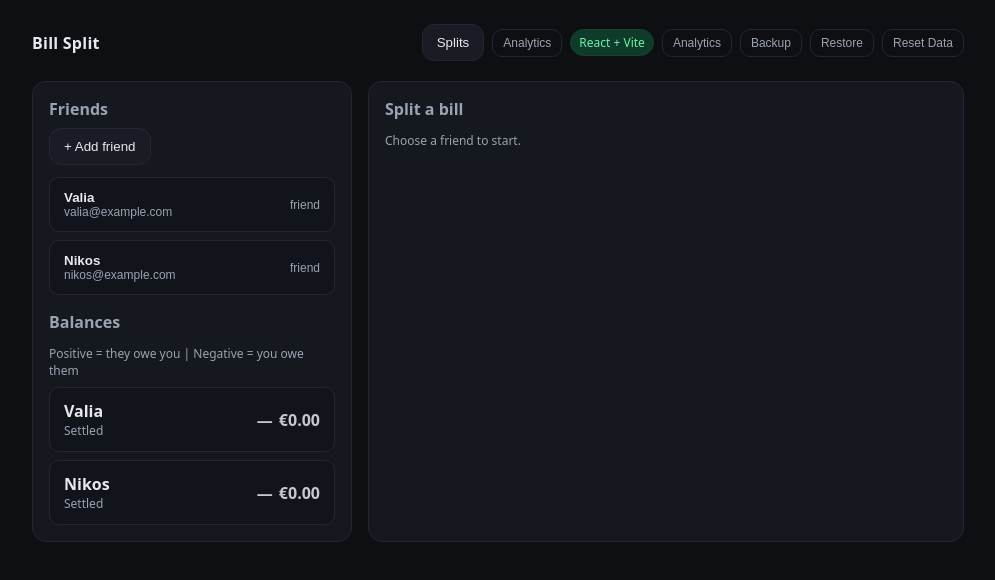
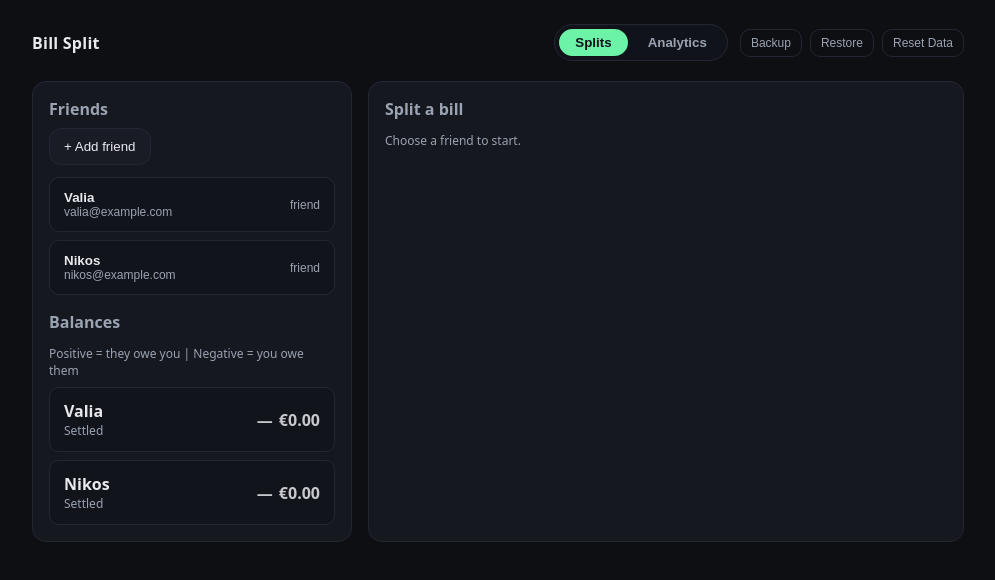
Before and after one commit to tasosbeast/bill-split, a React (Vite) app: page / in a window 1280 px wide. Shown: the top 580 px of the page, without its empty margins (142-1137 px from the left). Built offline with nearby package versions, Linux system fonts and the light colour scheme.

Commit message:
Remove header tech stack badge

```diff
--- a/src/features/legacyApp/LegacyAppShell.tsx
+++ b/src/features/legacyApp/LegacyAppShell.tsx
@@ -95,7 +95,6 @@ export default function LegacyAppShell(): JSX.Element {
     [addTransaction]
   );
 
-  const openAnalytics = useCallback(() => setActiveView("analytics"), []);
   const navigateHome = useCallback(() => setActiveView("home"), []);
 
   const openRestoreModal = useCallback(() => setShowRestoreModal(true), []);
@@ -224,38 +223,37 @@ export default function LegacyAppShell(): JSX.Element {
       ) : null}
       <header className="header">
         <div className="brand">Bill Split</div>
-        <div className="row gap-8 flex-wrap">
-          <nav className="row gap-8" aria-label="Primary navigation">
+        <div className="header-controls">
+          <nav className="segmented-control" aria-label="Primary navigation">
             <button
               type="button"
-              className={activeView === "home" ? "button" : "btn-ghost"}
+              className={
+                "segmented-control__btn" +
+                (activeView === "home" ? " segmented-control__btn--active" : "")
+              }
+              aria-current={activeView === "home" ? "page" : undefined}
               onClick={() => setActiveView("home")}
             >
               Splits
             </button>
             <button
               type="button"
-              className={activeView === "analytics" ? "button" : "btn-ghost"}
+              className={
+                "segmented-control__btn" +
+                (activeView === "analytics"
+                  ? " segmented-control__btn--active"
+                  : "")
+              }
+              aria-current={activeView === "analytics" ? "page" : undefined}
               onClick={() => setActiveView("analytics")}
             >
               Analytics
             </button>
           </nav>
 
-          <span className="badge">React + Vite</span>
-
-          {activeView === "home" && (
+          <div className="action-group" role="group" aria-label="Data actions">
             <button
-              className="button btn-ghost"
-              onClick={openAnalytics}
-              title="View analytics for all transactions"
-            >
-              Analytics
-            </button>
-          )}
-
-          <button
-            className="button btn-ghost"
+              className="button btn-ghost action-group__btn"
               onClick={handleBackup}
               title="Export all data to a JSON file"
             >
@@ -263,7 +261,7 @@ export default function LegacyAppShell(): JSX.Element {
             </button>
 
             <button
-            className="button btn-ghost"
+              className="button btn-ghost action-group__btn"
               onClick={openRestoreModal}
               title="Import data from a JSON file"
             >
@@ -271,12 +269,13 @@ export default function LegacyAppShell(): JSX.Element {
             </button>
 
             <button
-            className="button btn-ghost"
+              className="button btn-ghost action-group__btn"
               onClick={handleReset}
               title="Clear all data and restart"
             >
               Reset Data
             </button>
+          </div>
         </div>
       </header>
 
--- a/src/index.css
+++ b/src/index.css
@@ -66,17 +66,59 @@ body {
   margin-bottom: 20px;
 }
 
+.header-controls {
+  display: flex;
+  align-items: center;
+  justify-content: flex-end;
+  gap: 12px;
+  flex-wrap: wrap;
+}
+
 .brand {
   font-weight: 800;
   letter-spacing: 0.25px;
 }
-.badge {
-  padding: 4px 8px;
-  background: #0f3c2a;
-  color: var(--brand);
-  border: 1px solid #1c3f2e;
+.segmented-control {
+  display: inline-flex;
+  align-items: center;
+  background: #11131a;
+  border: 1px solid var(--border);
   border-radius: 999px;
-  font-size: 12px;
+  padding: 4px;
+  gap: 4px;
+}
+
+.segmented-control__btn {
+  appearance: none;
+  border: none;
+  background: transparent;
+  color: var(--muted);
+  font-weight: 600;
+  padding: 6px 16px;
+  border-radius: 999px;
+  cursor: pointer;
+  transition: background 120ms ease, color 120ms ease;
+}
+
+.segmented-control__btn:hover {
+  color: var(--text);
+}
+
+.segmented-control__btn--active {
+  background: var(--brand);
+  color: #0d131a;
+  box-shadow: 0 0 0 1px rgba(0, 0, 0, 0.1);
+}
+
+.action-group {
+  display: inline-flex;
+  align-items: center;
+  gap: 8px;
+  flex-wrap: wrap;
+}
+
+.action-group__btn {
+  padding-inline: 12px;
 }
 
 .layout {
```
Lines whose indentation alone changed are shown as unchanged.
